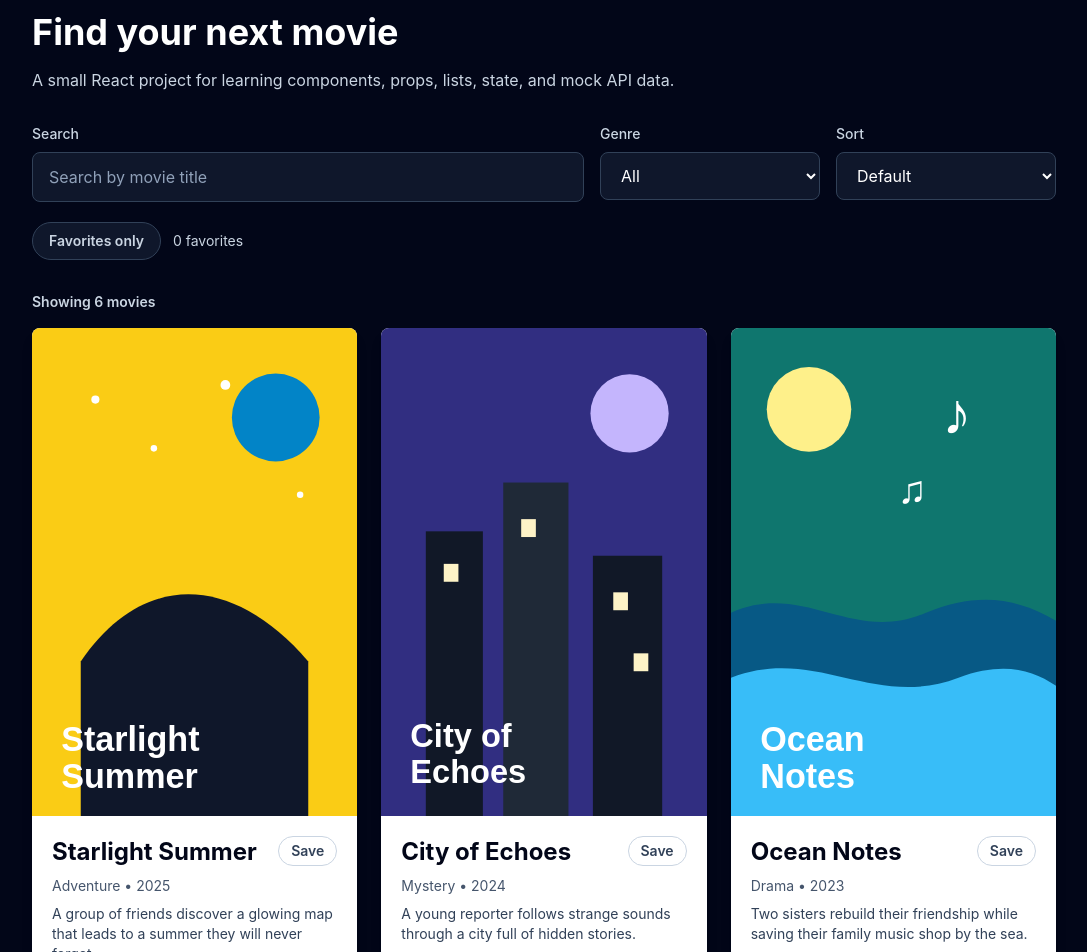
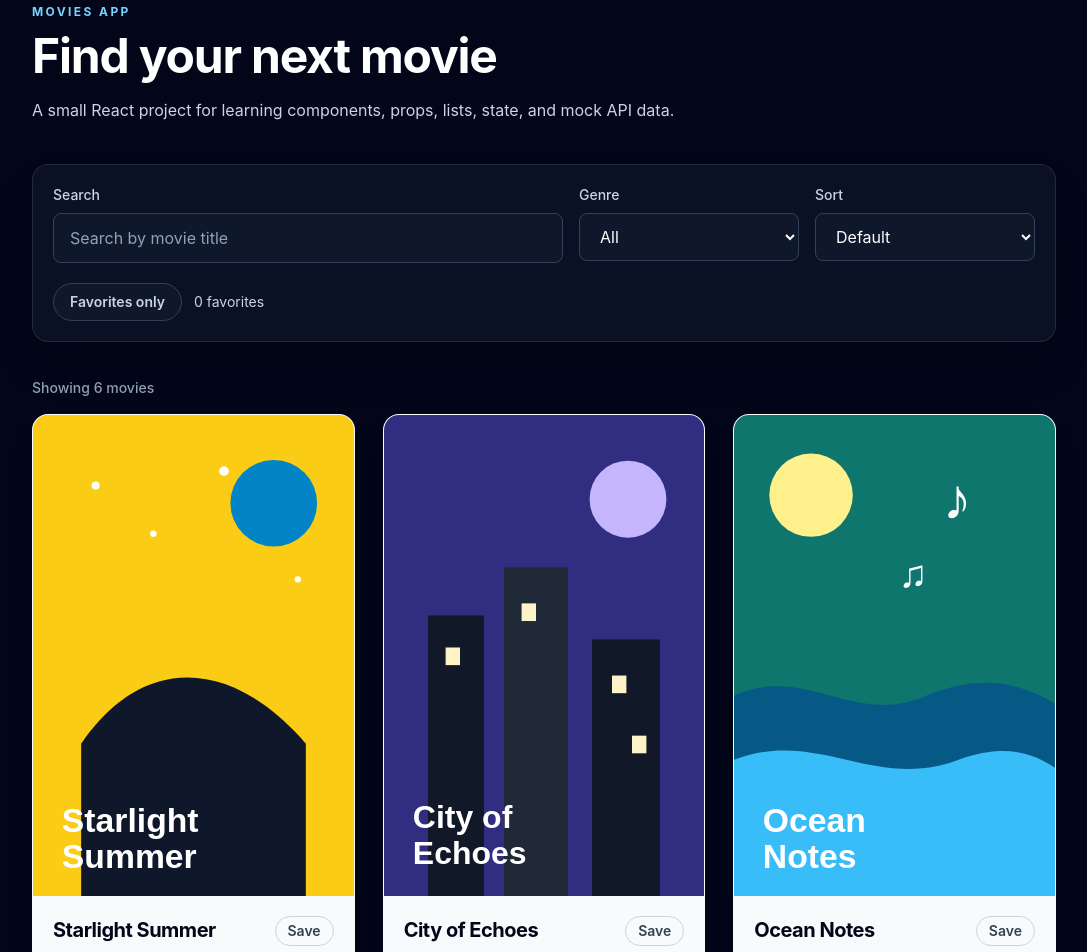
Before and after one commit to uruwqs/movie-app-1, a React (Vite) app: page / in a window 1280 px wide. Shown: the part 60-1012 px from the top of the page, without its empty margins (96-1183 px from the left). Built offline with nearby package versions, Linux system fonts and the light colour scheme.

Commit message:
style: polish movie catalog interface

```diff
--- a/src/App.tsx
+++ b/src/App.tsx
@@ -78,18 +78,21 @@ function App() {
   }
 
   return (
-    <main className="min-h-screen bg-slate-950 px-6 py-10 text-white">
+    <main className="min-h-screen bg-slate-950 px-5 py-12 text-white sm:px-6 sm:py-16">
       <section className="mx-auto max-w-5xl">
-        <p className="text-sm font-semibold uppercase text-sky-300">
+        <p className="text-xs font-bold tracking-[0.2em] text-sky-300 uppercase">
           Movies App
         </p>
-        <h1 className="mt-3 text-4xl font-bold">Find your next movie</h1>
-        <p className="mt-4 max-w-2xl text-slate-300">
+        <h1 className="mt-3 text-4xl font-bold tracking-tight sm:text-5xl">
+          Find your next movie
+        </h1>
+        <p className="mt-4 max-w-2xl leading-7 text-slate-300">
           A small React project for learning components, props, lists, state,
           and mock API data.
         </p>
 
-        <div className="mt-8 grid gap-4 lg:grid-cols-[1fr_220px_220px]">
+        <div className="mt-10 rounded-2xl border border-white/10 bg-slate-900/70 p-4 shadow-2xl shadow-black/20 backdrop-blur sm:p-5">
+          <div className="grid gap-4 lg:grid-cols-[1fr_220px_220px]">
             <MovieSearch value={search} onChange={setSearch} />
             <MovieGenreFilter
               genres={genres}
@@ -104,6 +107,7 @@ function App() {
             value={favoritesOnly}
             onChange={setFavoritesOnly}
           />
+        </div>
 
         {isLoading ? (
           <p
@@ -114,7 +118,7 @@ function App() {
           </p>
         ) : sortedMovies.length > 0 ? (
           <>
-            <p className="mt-8 text-sm font-semibold text-slate-300">
+            <p className="mt-9 text-sm font-medium text-slate-400">
               Showing {movieCountText}
             </p>
             <MovieList
--- a/src/components/EmptyState.tsx
+++ b/src/components/EmptyState.tsx
@@ -23,7 +23,7 @@ export function EmptyState({
   }[variant];
 
   return (
-    <div className="mt-8 rounded-lg border border-dashed border-slate-700 bg-slate-900 p-8 text-center">
+    <div className="mt-9 rounded-2xl border border-dashed border-slate-700 bg-slate-900/70 p-10 text-center">
       <h2 className="text-2xl font-bold">{content.title}</h2>
       <p className="mx-auto mt-3 max-w-md text-slate-300">{content.description}</p>
       {variant !== "catalog" && (
--- a/src/components/MovieCard.tsx
+++ b/src/components/MovieCard.tsx
@@ -15,15 +15,15 @@ export function MovieCard({
     movie;
 
   return (
-    <article className="overflow-hidden rounded-lg bg-white text-slate-950 shadow-lg">
+    <article className="group overflow-hidden rounded-2xl border border-white/10 bg-slate-50 text-slate-950 shadow-xl shadow-black/20 transition duration-200 hover:-translate-y-1 hover:shadow-2xl hover:shadow-black/30">
       <img
-        className="aspect-2/3 w-full object-cover"
+        className="aspect-2/3 w-full object-cover transition duration-300 group-hover:scale-[1.02]"
         src={poster_url}
         alt={title}
       />
-      <div className="space-y-2 p-5">
+      <div className="space-y-3 p-5">
         <div className="flex items-start justify-between gap-4">
-          <h2 className="text-2xl font-bold">{title}</h2>
+          <h2 className="text-xl font-bold tracking-tight">{title}</h2>
           <button
             className={`rounded-full border px-3 py-1 text-sm font-semibold focus-visible:outline-2 focus-visible:outline-offset-2 focus-visible:outline-sky-700 ${
               isFavorite
@@ -39,8 +39,8 @@ export function MovieCard({
         <p className="text-sm text-slate-600">
           {genre} • {release_year}
         </p>
-        <p className="text-sm text-slate-700">{description}</p>
-        <p className="font-semibold text-sky-700">Rating: {rating}</p>
+        <p className="text-sm leading-6 text-slate-700">{description}</p>
+        <p className="text-sm font-bold text-sky-700">★ {rating}</p>
       </div>
     </article>
   );
--- a/src/components/MovieList.tsx
+++ b/src/components/MovieList.tsx
@@ -13,7 +13,7 @@ export function MovieList({
   onToggleFavorite,
 }: MovieListProps) {
   return (
-    <div className="mt-4 grid gap-6 sm:grid-cols-2 lg:grid-cols-3">
+    <div className="mt-4 grid gap-6 sm:grid-cols-2 lg:grid-cols-3 lg:gap-7">
       {movies.map((movie) => (
         <MovieCard
           key={movie.id}
```
Lines whose indentation alone changed are shown as unchanged.
